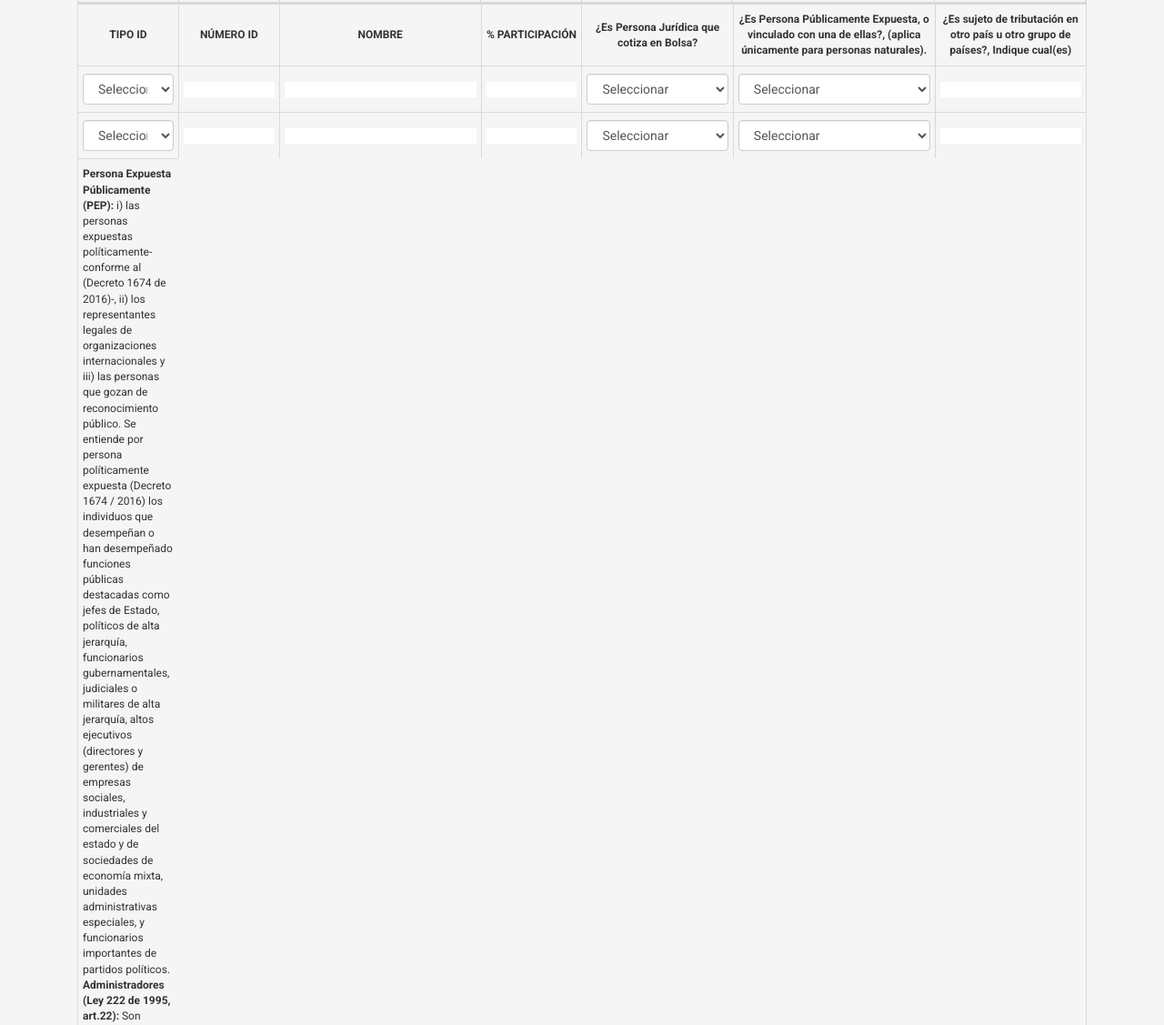
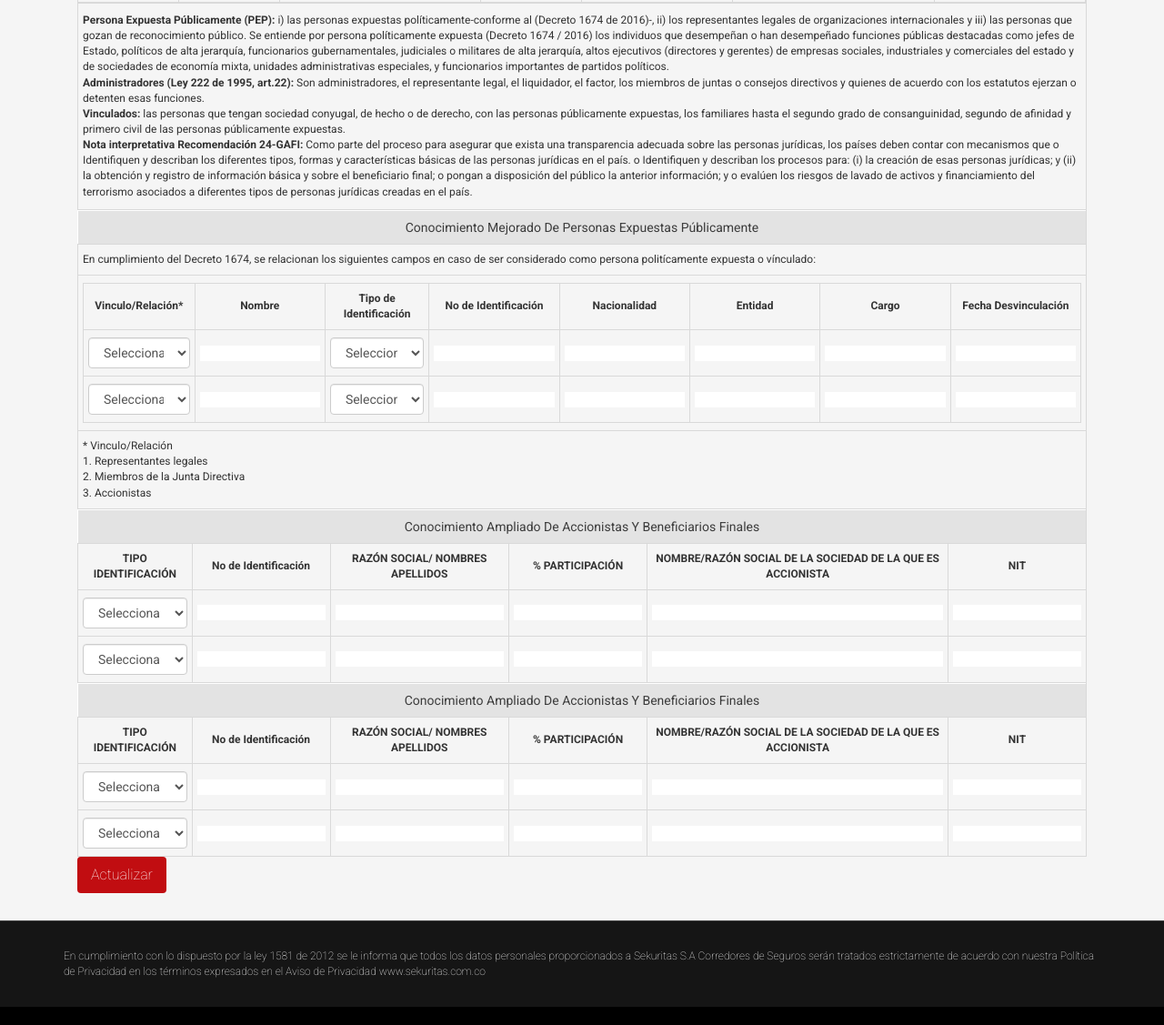
Before and after one commit to nmcantorp/sekuritas_basic, a plain HTML site: page admin/form-persona-juridica.html in a window 1280 px wide. Shown: the part 1753-2880 px from the top of the page at 91% size. Drawn offline with nearby package versions, Linux system fonts and the light colour scheme; no server answers.

Commit message:
no message

```diff
--- a/admin/form-persona-juridica.html
+++ b/admin/form-persona-juridica.html
@@ -694,23 +694,43 @@
 													 </table>
 											</td>
 										</tr>
+										<tr>
+										  	<td class="paddingtop10 paddingbottom10">
+												<strong>Persona Expuesta Públicamente (PEP):</strong> i) las personas expuestas políticamente-conforme al (Decreto 1674 de 2016)-, ii) los representantes legales de organizaciones internacionales y iii) las personas que gozan de reconocimiento público. Se entiende por persona políticamente expuesta (Decreto 1674 / 2016) los individuos que desempeñan o han desempeñado funciones públicas destacadas como jefes de Estado, políticos de alta jerarquía, funcionarios gubernamentales, judiciales o militares de alta jerarquía, altos ejecutivos (directores y gerentes) de empresas sociales, industriales y comerciales del estado y de sociedades de economía mixta, unidades administrativas especiales, y funcionarios importantes de partidos políticos. <br>
+												<strong>Administradores (Ley 222 de 1995, art.22):</strong> Son administradores, el representante legal, el liquidador, el factor, los miembros de juntas o consejos directivos y quienes de acuerdo con los estatutos ejerzan o detenten esas funciones. <br>
+												<strong>Vinculados:</strong> las personas que tengan sociedad conyugal, de hecho o de derecho, con las personas públicamente expuestas, los familiares hasta el segundo grado de consanguinidad, segundo de afinidad y primero civil de las personas públicamente expuestas. <br>
+												<strong>Nota interpretativa Recomendación 24-GAFI:</strong> Como parte del proceso para asegurar que exista una transparencia adecuada sobre las personas jurídicas, los países deben contar con mecanismos que o Identifiquen y describan los diferentes tipos, formas y características básicas de las personas jurídicas en el país. o Identifiquen y describan los procesos para: (i) la creación de esas personas jurídicas; y (ii) la obtención y registro de información básica y sobre el beneficiario final; o pongan a disposición del público la anterior información; y o evalúen los riesgos de lavado de activos y financiamiento del terrorismo asociados a diferentes tipos de personas jurídicas creadas en el país.
+											 </td>
+										  </tr>
 									</tbody>
 								</table>
 							</div>
 							<div class="main_table">
-
-                            </div>
-							<div class="main_table">
+								<table width="100%" border="0" cellspacing="0" cellpadding="0" class="table_info table-responsive form-table1">
+									<thead>
+										<tr>
+											<td class="text-center">
+												Conocimiento mejorado de Personas Expuestas Públicamente
+											</td>
+										</tr>
+									</thead>
+								  <tbody>
+									<tr>
+									  <td>En cumplimiento del Decreto 1674, se relacionan los siguientes campos en caso de ser considerado como persona politícamente expuesta o vínculado:</td>
+									</tr>
+									<tr>
+									  <td>
 										<table width="100%" border="0" cellspacing="0" cellpadding="0" class="table_info form-table1">
 										  <tbody>
 											<tr>
-                                          <td class="text-center" width="10%"><strong>TIPO ID</strong></td>
-                                          <td class="text-center" width="10%"><strong>NÚMERO ID</strong></td>
-                                          <td class="text-center" width="20%"><strong>NOMBRE</strong></td>
-                                          <td class="text-center" width="10%"><strong>% PARTICIPACIÓN</strong></td>
-                                          <td class="text-center" width="15%"><strong>¿Es Persona Jurídica que cotiza en Bolsa?</strong></td>
-                                          <td class="text-center" width="20%"><strong>¿Es Persona Públicamente Expuesta, o vinculado con una de ellas?, (aplica únicamente para personas naturales).</strong></td>
-                                          <td class="text-center" width="15%"><strong>¿Es sujeto de tributación en otro país u otro grupo de países?, Indique cual(es)</strong></td>
+											  <td class="text-center"><strong>Vinculo/Relación*</strong></td>
+											  <td class="text-center"><strong>Nombre</strong></td>
+											  <td class="text-center"><strong>Tipo de Identificación</strong></td>
+											  <td class="text-center"><strong>No de Identificación</strong></td>
+											  <td class="text-center"><strong>Nacionalidad</strong></td>
+											  <td class="text-center"><strong>Entidad</strong></td>
+											  <td class="text-center"><strong>Cargo</strong></td>
+											  <td class="text-center"><strong>Fecha Desvinculación</strong></td>
 											</tr>
 											<tr>
 											  <td>
@@ -720,9 +740,7 @@
 													</option>
 												</select>
 											  </td>
-                                          <td><input type="text"  name="numero_id"/></td>
-                                          <td><input type="text"  name="nombre1"/></td>
-                                          <td><input type="text"  name="participacion"/></td>
+											  <td><input type="text"  name="nombre"/></td>
 											  <td>
 												<select name="" class="form-control">
 													<option>
@@ -730,15 +748,18 @@
 													</option>
 												</select>
 												</td>
+											  <td><input type="text"  name="n-identificacion"/></td>
 											  <td>
-											<select name="" class="form-control">
-												<option>
-													Seleccionar
-												</option>
-											</select>
+												<input type="text"  name="nacionalidad"/>
 											  </td>
 											  <td>
-											<input type="text"  name=" " class="datepicker" readonly />
+												<input type="text"  name="entidad"/>
+											  </td>
+											<td>
+												<input type="text"  name="cargo"/>
+											</td>
+											  <td>
+												  <input type="text"  name="fecha-desvinculacion"/>
 											  </td>
 											</tr>
 																						<tr>
@@ -749,9 +770,7 @@
 													</option>
 												</select>
 											  </td>
-                                          <td><input type="text"  name="numero_id"/></td>
-                                          <td><input type="text"  name="nombre1"/></td>
-                                          <td><input type="text"  name="participacion"/></td>
+											  <td><input type="text"  name="nombre"/></td>
 											  <td>
 												<select name="" class="form-control">
 													<option>
@@ -759,6 +778,56 @@
 													</option>
 												</select>
 												</td>
+											  <td><input type="text"  name="n-identificacion"/></td>
+											  <td>
+												<input type="text"  name="nacionalidad"/>
+											  </td>
+											  <td>
+												<input type="text"  name="entidad"/>
+											  </td>
+											<td>
+												<input type="text"  name="cargo"/>
+											</td>
+											  <td>
+												  <input type="text"  name="fecha-desvinculacion"/>
+											  </td>
+											</tr>
+
+										</tbody>
+									 	</table>
+									  </td>
+									</tr>
+									<tr>
+									  <td>
+											* Vinculo/Relación<br>
+										  1. Representantes legales<br>
+										  2. Miembros de la Junta Directiva<br>
+										  3. Accionistas
+									  </td>
+									</tr>
+								  </tbody>
+								</table>
+
+                            </div>
+							<div class="main_table">
+								<table width="100%" border="0" cellspacing="0" cellpadding="0" class="table_info table-responsive form-table1">
+									<thead>
+										<tr>
+											<td class="text-center" colspan="6">
+												Conocimiento ampliado de Accionistas y Beneficiarios Finales
+											</td>
+										</tr>
+									</thead>
+								  	<tbody>
+										<tr>
+										  <td class="text-center"><strong>TIPO IDENTIFICACIÓN</strong></td>
+										  <td class="text-center"><strong>No de Identificación</strong></td>
+										  <td class="text-center"><strong>RAZÓN SOCIAL/ NOMBRES APELLIDOS</strong></td>
+										  <td class="text-center"><strong>% PARTICIPACIÓN</strong></td>
+										  <td class="text-center"><strong>NOMBRE/RAZÓN SOCIAL DE LA SOCIEDAD DE LA QUE ES ACCIONISTA</strong></td>
+										  <td class="text-center"><strong>NIT</strong></td>
+										</tr>
+										<tr>
 										  <td>
 											  <select name="" class="form-control">
 												<option>
@@ -766,16 +835,99 @@
 												</option>
 											  </select>
 										  </td>
+										  <td><input type="text"  name="nombre"/></td>
 										  <td>
-												<input type="text"  name=" " class="datepicker" readonly />
+											<input type="text"  name=""/>
 											</td>
+										  <td><input type="text"  name="n-identificacion"/></td>
+										  <td>
+											<input type="text"  name="nacionalidad"/>
+										  </td>
+										  <td>
+											<input type="text"  name="entidad"/>
+										  </td>
+										</tr>
+
+										<tr>
+										  <td>
+											  <select name="" class="form-control">
+												<option>
+													Seleccionar
+												</option>
+											  </select>
+										  </td>
+										  <td><input type="text"  name="nombre"/></td>
+										  <td>
+											<input type="text"  name=""/>
+											</td>
+										  <td><input type="text"  name="n-identificacion"/></td>
+										  <td>
+											<input type="text"  name="nacionalidad"/>
+										  </td>
+										  <td>
+											<input type="text"  name="entidad"/>
+										  </td>
+										</tr>
+									</tbody>
+								</table>
+							</div>
+							<div class="main_table">
+								<table width="100%" border="0" cellspacing="0" cellpadding="0" class="table_info table-responsive form-table1">
+									<thead>
+										<tr>
+											<td class="text-center" colspan="6">
+												Conocimiento ampliado de Accionistas y Beneficiarios Finales
+											</td>
+										</tr>
+									</thead>
+								  	<tbody>
+										<tr>
+										  <td class="text-center"><strong>TIPO IDENTIFICACIÓN</strong></td>
+										  <td class="text-center"><strong>No de Identificación</strong></td>
+										  <td class="text-center"><strong>RAZÓN SOCIAL/ NOMBRES APELLIDOS</strong></td>
+										  <td class="text-center"><strong>% PARTICIPACIÓN</strong></td>
+										  <td class="text-center"><strong>NOMBRE/RAZÓN SOCIAL DE LA SOCIEDAD DE LA QUE ES ACCIONISTA</strong></td>
+										  <td class="text-center"><strong>NIT</strong></td>
 										</tr>
 										<tr>
 										  <td>
-												<strong>Persona Expuesta Públicamente (PEP):</strong> i) las personas expuestas políticamente-conforme al (Decreto 1674 de 2016)-, ii) los representantes legales de organizaciones internacionales y iii) las personas que gozan de reconocimiento público. Se entiende por persona políticamente expuesta (Decreto 1674 / 2016) los individuos que desempeñan o han desempeñado funciones públicas destacadas como jefes de Estado, políticos de alta jerarquía, funcionarios gubernamentales, judiciales o militares de alta jerarquía, altos ejecutivos (directores y gerentes) de empresas sociales, industriales y comerciales del estado y de sociedades de economía mixta, unidades administrativas especiales, y funcionarios importantes de partidos políticos. <br>
-												<strong>Administradores (Ley 222 de 1995, art.22):</strong> Son administradores, el representante legal, el liquidador, el factor, los miembros de juntas o consejos directivos y quienes de acuerdo con los estatutos ejerzan o detenten esas funciones. <br>
-												<strong>Vinculados:</strong> las personas que tengan sociedad conyugal, de hecho o de derecho, con las personas públicamente expuestas, los familiares hasta el segundo grado de consanguinidad, segundo de afinidad y primero civil de las personas públicamente expuestas. <br>
-												<strong>Nota interpretativa Recomendación 24-GAFI:</strong> Como parte del proceso para asegurar que exista una transparencia adecuada sobre las personas jurídicas, los países deben contar con mecanismos que o Identifiquen y describan los diferentes tipos, formas y características básicas de las personas jurídicas en el país. o Identifiquen y describan los procesos para: (i) la creación de esas personas jurídicas; y (ii) la obtención y registro de información básica y sobre el beneficiario final; o pongan a disposición del público la anterior información; y o evalúen los riesgos de lavado de activos y financiamiento del terrorismo asociados a diferentes tipos de personas jurídicas creadas en el país.
+											  <select name="" class="form-control">
+												<option>
+													Seleccionar
+												</option>
+											  </select>
+										  </td>
+										  <td><input type="text"  name="nombre"/></td>
+										  <td>
+											<input type="text"  name=""/>
+											</td>
+										  <td><input type="text"  name="n-identificacion"/></td>
+										  <td>
+											<input type="text"  name="nacionalidad"/>
+										  </td>
+										  <td>
+											<input type="text"  name="entidad"/>
+										  </td>
+										</tr>
+
+										<tr>
+										  <td>
+											  <select name="" class="form-control">
+												<option>
+													Seleccionar
+												</option>
+											  </select>
+										  </td>
+										  <td><input type="text"  name="nombre"/></td>
+										  <td>
+											<input type="text"  name=""/>
+											</td>
+										  <td><input type="text"  name="n-identificacion"/></td>
+										  <td>
+											<input type="text"  name="nacionalidad"/>
+										  </td>
+										  <td>
+											<input type="text"  name="entidad"/>
 										  </td>
 										</tr>
 									</tbody>
--- a/css/styles.css
+++ b/css/styles.css
@@ -16,22 +16,22 @@ a, a:hover, a:focus {
 }
 .margin0{margin:0 !important;}
 .padding0{padding:0 !important;}
-.margintop10{margin-top:10px;}
-.margintop20{margin-top:20px;}
-.margintop30{margin-top:30px;}
-.marginbottom10{margin-bottom:10px;}
-.marginbottom20{margin-bottom:20px;}
-.marginbottom30{margin-bottom:30px;}
-.margintop_10{margin-top:10%;}
-.margin-left10{margin-left:10px;}
-.paddingtop10 {padding-top:10px;}
-.paddingtop20 {padding-top:20px;}
-.paddingtop30 {padding-top:30px;}
-.paddingbottom10 {padding-bottom:10px;}
-.paddingbottom20 {padding-bottom:20px;}
-.paddingbottom30 {padding-bottom:30px;}
-.padding-all{padding:30px 80px;}
-.paddingleft20 {padding-left:20px;}
+.margintop10{margin-top:10px !important;}
+.margintop20{margin-top:20px !important;}
+.margintop30{margin-top:30px !important;}
+.marginbottom10{margin-bottom:10px!important;}
+.marginbottom20{margin-bottom:20px!important;}
+.marginbottom30{margin-bottom:30px !important;}
+.margintop_10{margin-top:10% !important;}
+.margin-left10{margin-left:10px !important;}
+.paddingtop10 {padding-top:10px !important;}
+.paddingtop20 {padding-top:20px !important;}
+.paddingtop30 {padding-top:30px !important;}
+.paddingbottom10 {padding-bottom:10px !important;}
+.paddingbottom20 {padding-bottom:20px !important;}
+.paddingbottom30 {padding-bottom:30px !important;}
+.padding-all{padding:30px 80px !important;}
+.paddingleft20 {padding-left:20px !important;}
 .w80{width:80% !important;}
 .w60{width:60% !important;}
 .d-t{
```
Lines whose indentation alone changed are shown as unchanged.
